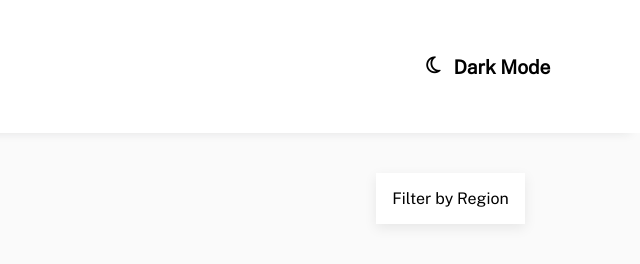
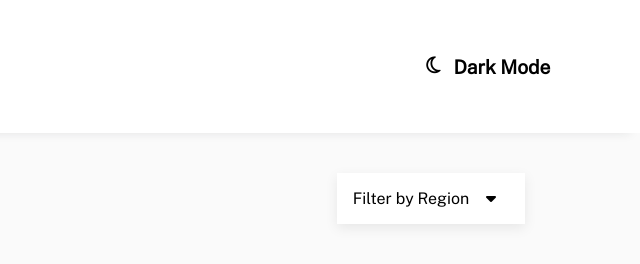
Before and after one commit to syedwasimahmed2803/Countries, a plain HTML site: page index.html in a window 1280 px wide. Shown: the full height of the page, 640-1280 px from the left. Drawn offline with nearby package versions, Linux system fonts and the light colour scheme; no server answers.

Commit message:
Added dropdown icon

```diff
--- a/index.html
+++ b/index.html
@@ -35,7 +35,9 @@
         />
       </div>
       <div class="dropdown">
-        <button class="dropbtn">Filter by Region</button>
+        <button class="dropbtn">
+          Filter by Region <i class="fa-solid fa-caret-down"></i>
+        </button>
         <div class="dropdown-content">
           <a href="#">Africa</a>
           <a href="#">Americas</a>
--- a/styles.css
+++ b/styles.css
@@ -100,6 +100,7 @@ header .search-container button {
   position: absolute;
   background-color: #ffffff;
   min-width: 160px;
+  width: 200px;
   box-shadow: 0px 8px 16px 0px rgba(0, 0, 0, 0.2);
   /* z-index: 1; */
 }
```
